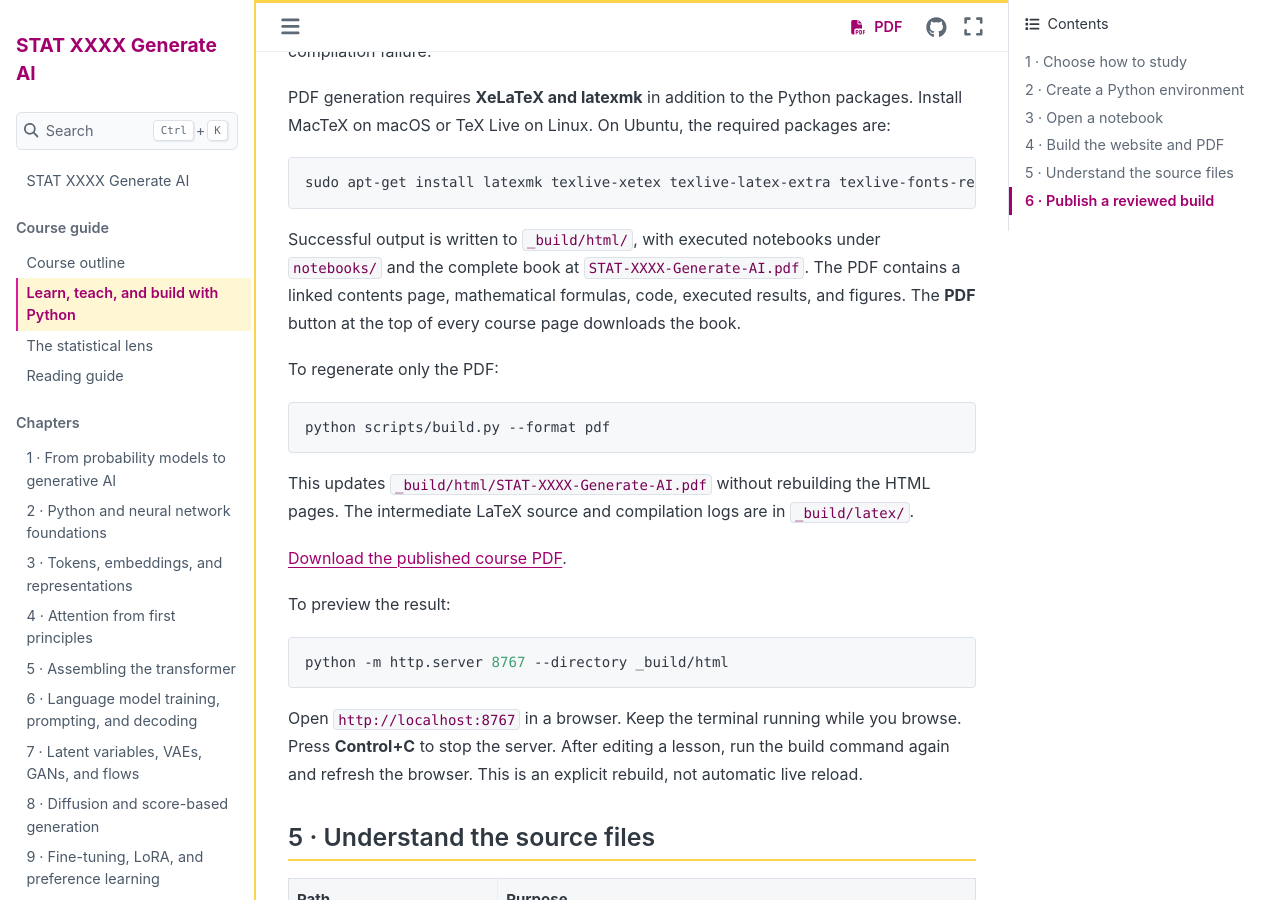
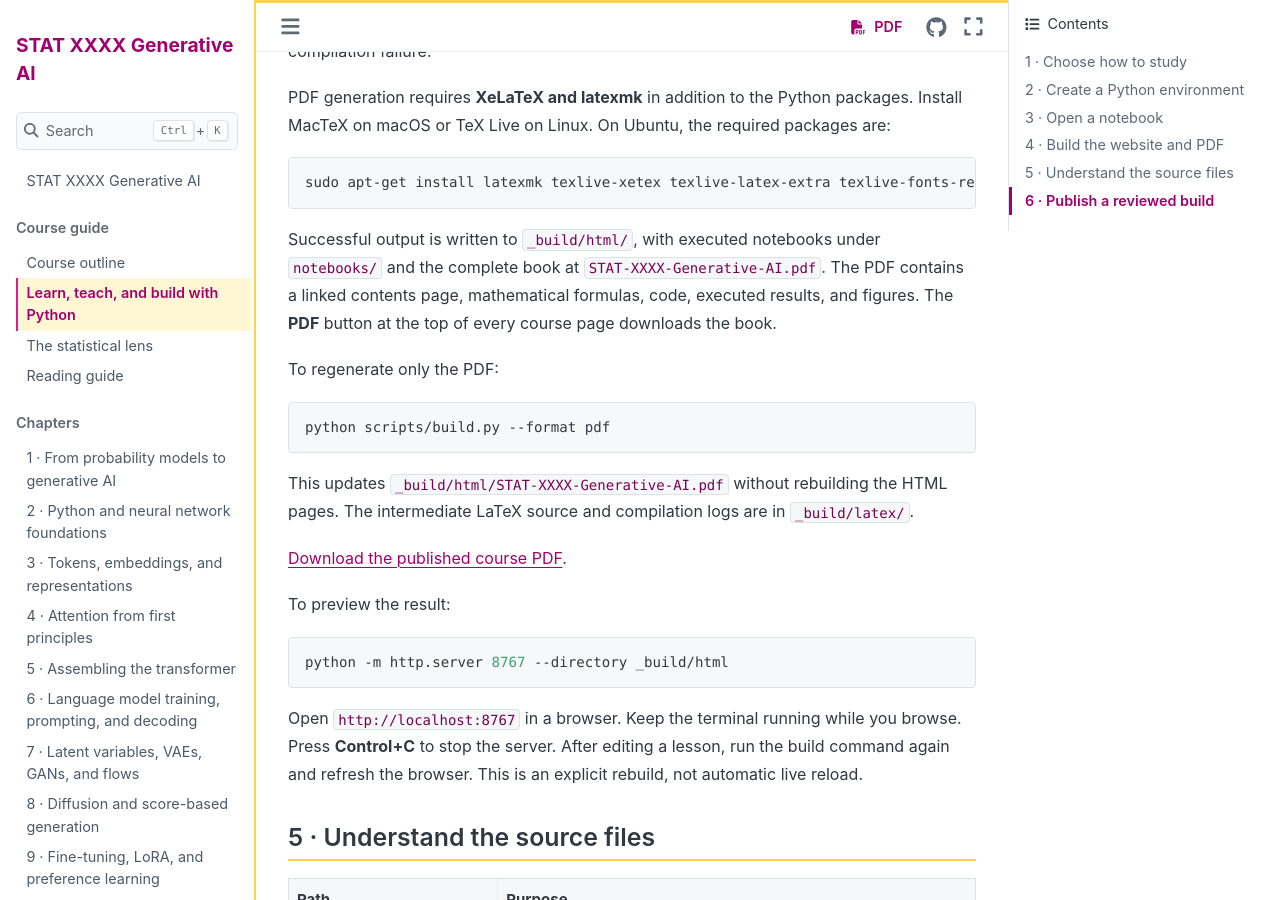
Before and after one commit to chikuang/Teaching-GenAI, a Sphinx documentation site: the page built from docs/python-workflow.md, in a window 1280 px wide and 900 px high, scrolled down 2203 px. Built offline with Sphinx 7.4.7 and the Sphinx Book theme 1.1.4, drawn with Linux system fonts in a browser that asks for light colours; some of the changed text lies outside the part shown.

Commit message:
Correct course title to Generative AI

````diff
--- a/docs/conf.py
+++ b/docs/conf.py
@@ -1,5 +1,5 @@
 """Python configuration for the Teaching-GenAI course book."""
-project = "STAT XXXX Generate AI"
+project = "STAT XXXX Generative AI"
 author = "Chi-Kuang Yeh"
 copyright = "2026, Chi-Kuang Yeh"
 extensions = ["myst_nb", "sphinx_copybutton", "sphinx_design"]
@@ -19,7 +19,7 @@ html_static_path = ["_static"]
 html_css_files = ["course.css"]
 templates_path = ["_templates"]
 html_baseurl = "https://chikuang.github.io/teaching/genai/"
-html_context = {"default_mode": "light", "course_pdf": "STAT-XXXX-Generate-AI.pdf"}
+html_context = {"default_mode": "light", "course_pdf": "STAT-XXXX-Generative-AI.pdf"}
 html_theme_options = {
     # The book theme has its own header; avoid duplicate mobile toggle buttons.
     "navbar_persistent": [],
@@ -36,8 +36,8 @@ html_theme_options = {
     "show_toc_level": 2,
     "navigation_depth": 3,
     "home_page_in_toc": True,
-    "logo": {"text": "STAT XXXX Generate AI"},
-    "extra_footer": "STAT XXXX Generate AI · Independent study",
+    "logo": {"text": "STAT XXXX Generative AI"},
+    "extra_footer": "STAT XXXX Generative AI · Independent study",
 }
 html_show_sourcelink = True
 html_show_sphinx = False
@@ -48,7 +48,7 @@ html_copy_source = True
 
 # The same chapter tree and executed examples form the downloadable course book.
 latex_engine = "xelatex"
-latex_documents = [("index", "STAT-XXXX-Generate-AI.tex", project, author, "manual", True)]
+latex_documents = [("index", "STAT-XXXX-Generative-AI.tex", project, author, "manual", True)]
 latex_show_urls = "footnote"
 latex_show_pagerefs = True
 latex_domain_indices = False
--- a/docs/python-workflow.md
+++ b/docs/python-workflow.md
@@ -69,7 +69,7 @@ PDF generation requires **XeLaTeX and latexmk** in addition to the Python packag
 sudo apt-get install latexmk texlive-xetex texlive-latex-extra texlive-fonts-recommended fonts-freefont-otf
 ```
 
-Successful output is written to `_build/html/`, with executed notebooks under `notebooks/` and the complete book at `STAT-XXXX-Generate-AI.pdf`. The PDF contains a linked contents page, mathematical formulas, code, executed results, and figures. The **PDF** button at the top of every course page downloads the book.
+Successful output is written to `_build/html/`, with executed notebooks under `notebooks/` and the complete book at `STAT-XXXX-Generative-AI.pdf`. The PDF contains a linked contents page, mathematical formulas, code, executed results, and figures. The **PDF** button at the top of every course page downloads the book.
 
 To regenerate only the PDF:
 
@@ -77,9 +77,9 @@ To regenerate only the PDF:
 python scripts/build.py --format pdf
 ```
 
-This updates `_build/html/STAT-XXXX-Generate-AI.pdf` without rebuilding the HTML pages. The intermediate LaTeX source and compilation logs are in `_build/latex/`.
+This updates `_build/html/STAT-XXXX-Generative-AI.pdf` without rebuilding the HTML pages. The intermediate LaTeX source and compilation logs are in `_build/latex/`.
 
-[Download the published course PDF](https://chikuang.github.io/teaching/genai/STAT-XXXX-Generate-AI.pdf).
+[Download the published course PDF](https://chikuang.github.io/teaching/genai/STAT-XXXX-Generative-AI.pdf).
 
 To preview the result:
 
````
Also changed, not shown: README.md (+3 -3 lines), docs/chapters/01-probability-to-genai.md (+1 -1 lines), docs/index.md (+2 -2 lines), docs/syllabus.md (+1 -1 lines), 1 other file.
